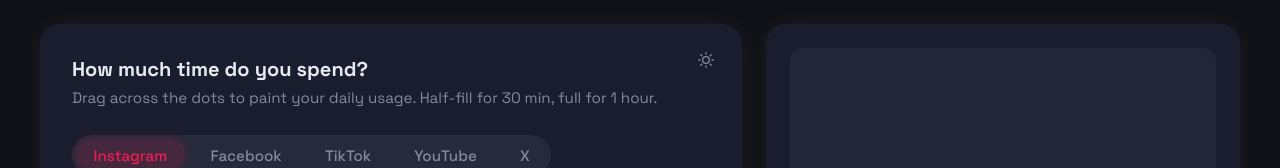
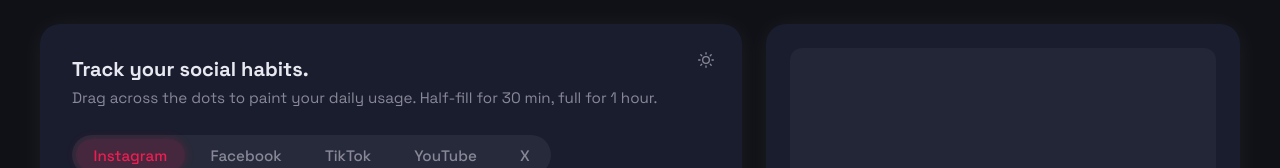
Before and after one commit to Nyarlat-hotep/drag-interaction, a React (Vite) app: page / in a window 1280 px wide. Shown: the top 168 px of the page. Built offline with nearby package versions, Linux system fonts and the light colour scheme.

Commit message:
headline change

```diff
--- a/src/App.jsx
+++ b/src/App.jsx
@@ -222,7 +222,7 @@
             </svg>
           )}
         </button>
-        <h1 className="app-title">How much time do you spend?</h1>
+        <h1 className="app-title">Track your social habits.</h1>
         <p className="app-subtitle">
           Drag across the dots to paint your daily usage. Half-fill for 30 min, full for 1 hour.
         </p>
```
